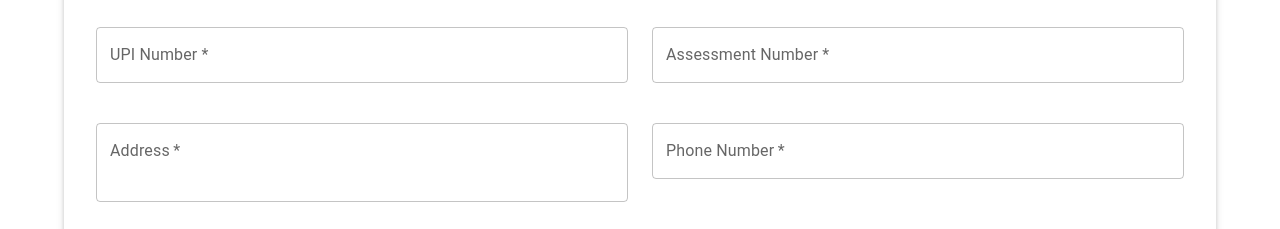
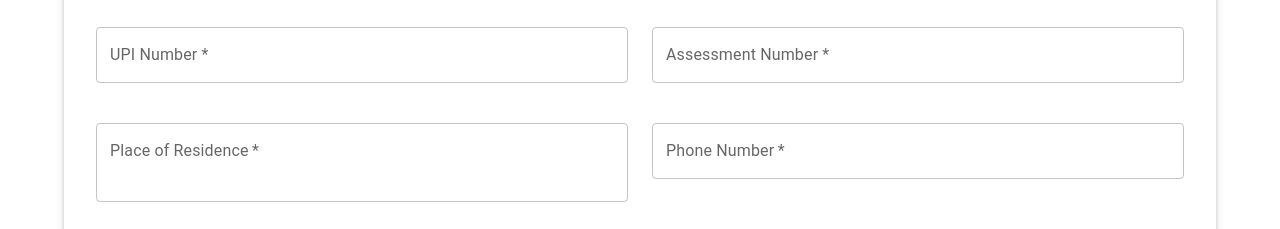
Before and after one commit to elly-design/tbjs-system, a React (Vite) app: page /admission in a window 1280 px wide. Shown: the part 1420-1649 px from the top of the page. Built offline with nearby package versions, Linux system fonts and the light colour scheme.

Commit message:
Update address field label to 'Place of Residence' in Admission form

```diff
--- a/src/pages/Admission.jsx
+++ b/src/pages/Admission.jsx
@@ -504,7 +504,7 @@ const Admission = () => {
               <TextField
                 fullWidth
                 name="address"
-                label="Address"
+                label="Place of Residence"
                 variant="outlined"
                 margin="normal"
                 required
```
